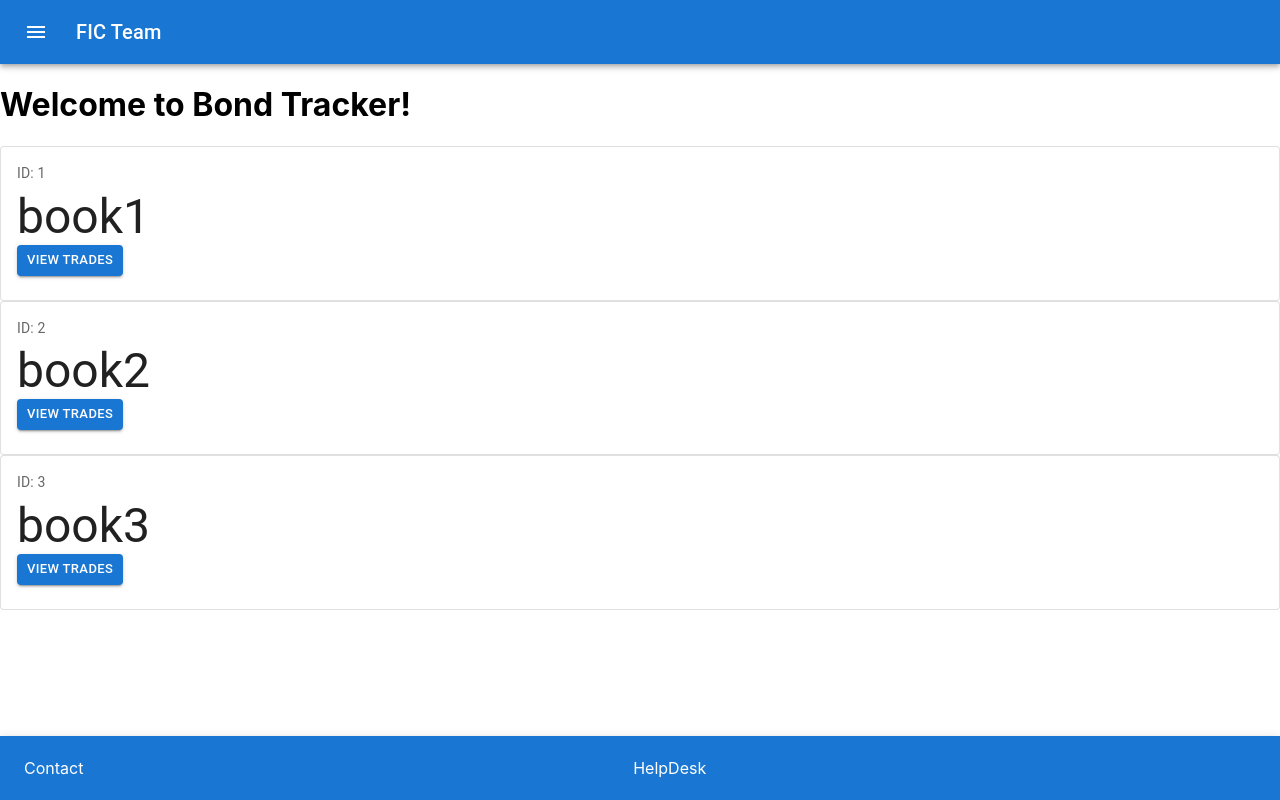
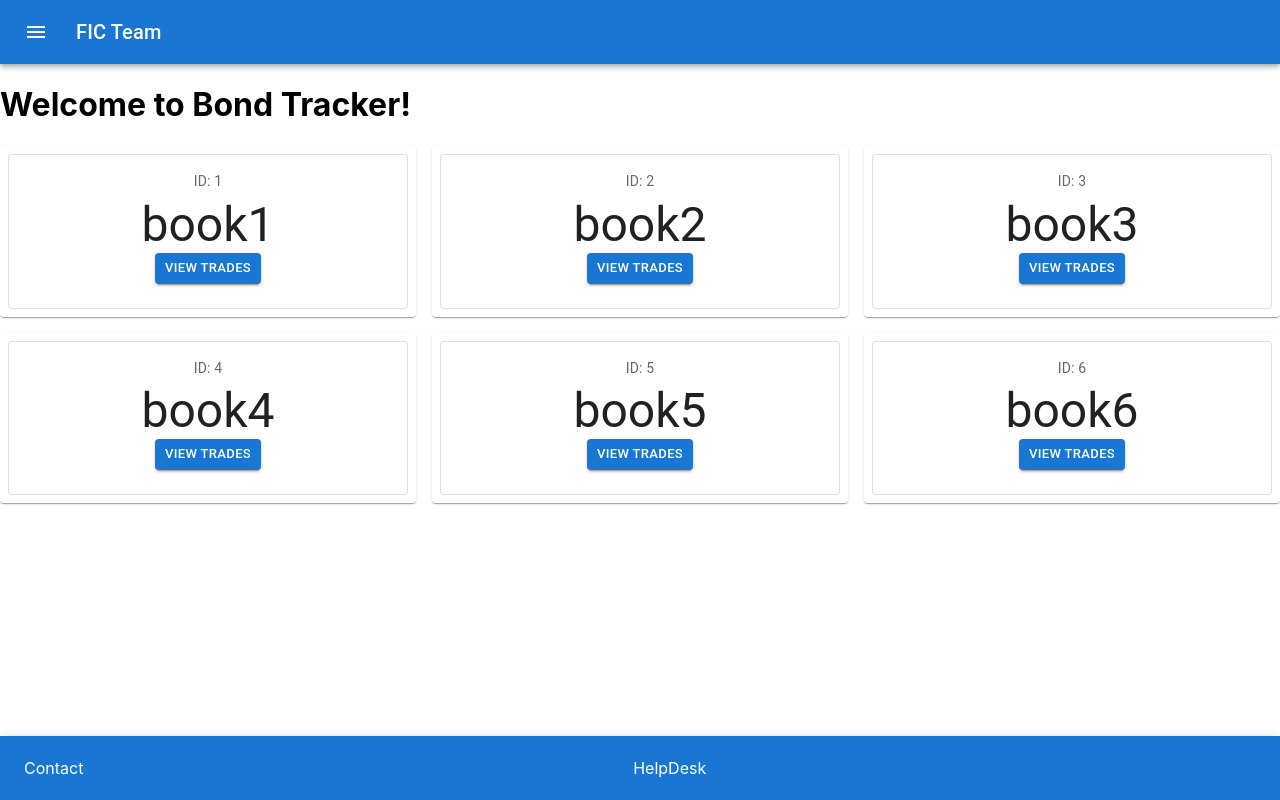
Before and after one commit to prakharsan/dbCodingChallenge-frontend, a React (Create React App) app: page /books in a window 1280 px wide. Built offline with nearby package versions, Linux system fonts and the light colour scheme.

Commit message:
feat: grid view for books

```diff
--- a/src/screens/Books.jsx
+++ b/src/screens/Books.jsx
@@ -1,5 +1,17 @@
-import React from 'react'
-import BookCard from '../components/card';
+import React from "react";
+import BookCard from "../components/card";
+import Grid from "@mui/material/Grid";
+import Paper from "@mui/material/Paper";
+import Box from "@mui/material/Box";
+import { styled } from "@mui/material/styles";
+
+const Item = styled(Paper)(({ theme }) => ({
+  backgroundColor: theme.palette.mode === "dark" ? "#1A2027" : "#fff",
+  ...theme.typography.body2,
+  padding: theme.spacing(1),
+  textAlign: "center",
+  color: theme.palette.text.secondary,
+}));
 
 const Books = () => {
   const database = [
@@ -14,16 +26,38 @@
     {
       id: "3",
       bookName: "book3",
-        }
+    },
+    {
+      id: "4",
+      bookName: "book4",
+    },
+    {
+      id: "5",
+      bookName: "book5",
+    },
+    {
+      id: "6",
+      bookName: "book6",
+    },
   ];
   return (
     <div>
       <h1> Welcome to Bond Tracker!</h1>
+      <Box sx={{ flexGrow: 1 }}>
+        <Grid container spacing={2}>
           {database.map((data, i) => {
-            return (<BookCard bookId={data.id} bookName={data.bookName} key={i} />)
+            return (
+              <Grid item xs={4}>
+                <Item>
+                  <BookCard bookId={data.id} bookName={data.bookName} key={i} />
+                </Item>
+              </Grid>
+            );
           })}
+        </Grid>
+      </Box>
     </div>
-  )
-}
+  );
+};
 
-export default Books
+export default Books;
```
Lines whose indentation alone changed are shown as unchanged.
